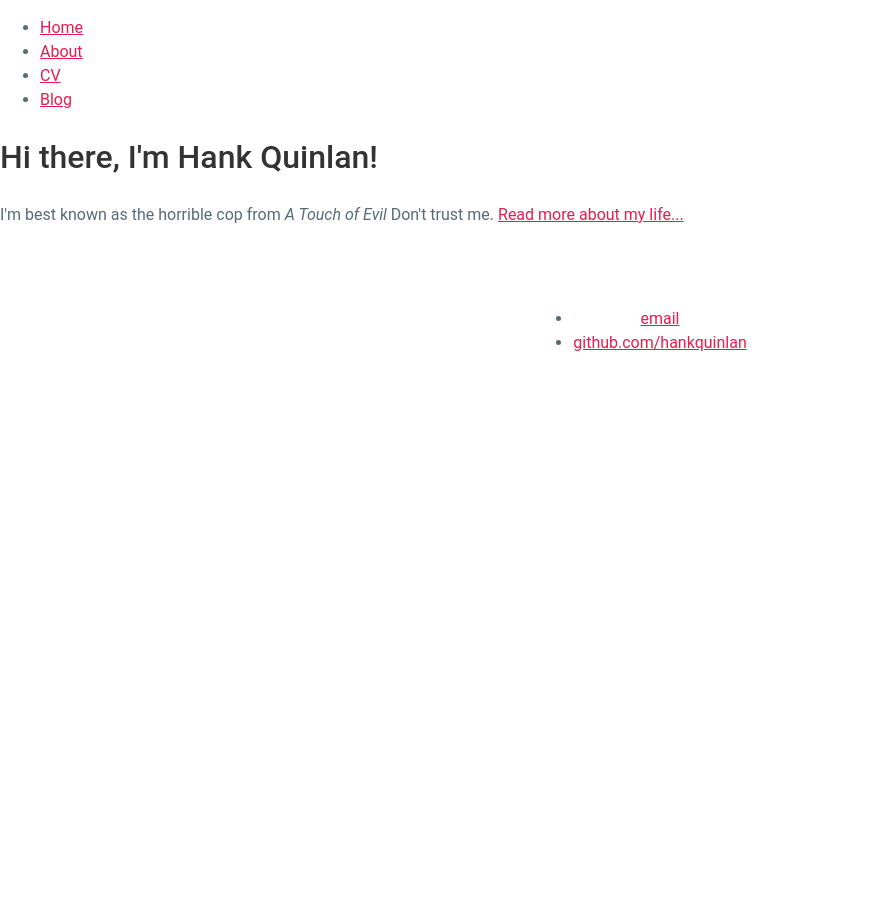
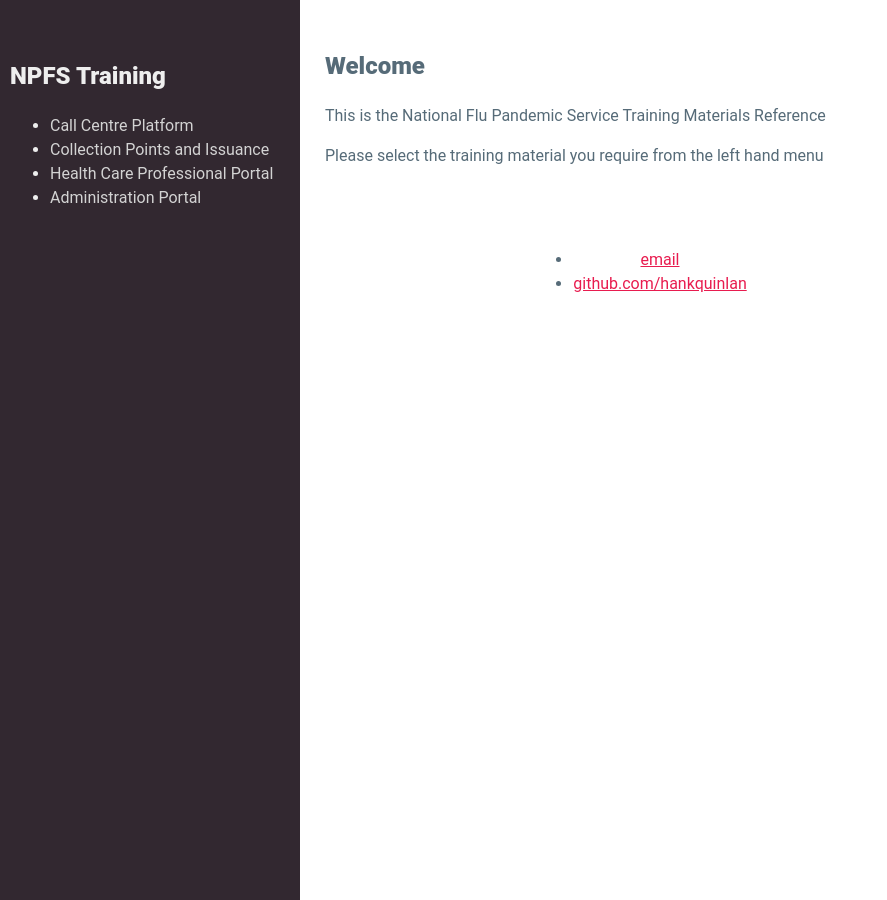
Before and after one commit to npfs/npfs.github.io, a Jekyll site: the page built from index.md, in a window 1280 px wide. Shown: the whole page, without its empty margins (0-887 px from the left). Built offline with Jekyll 4.4.1, drawn with Linux system fonts in a browser that asks for light colours.

```diff
--- a/_layouts/default.html
+++ b/_layouts/default.html
@@ -6,19 +6,27 @@
             <link rel="stylesheet" type="text/css" href="./css/main.css">
         </head>
         <body>
+
+            <div class="sidebar">
+                <h2>NPFS Training</h2>
                 <nav>
                     <ul>
-                    <li><a href="/">Home</a></li>
-                    <li><a href="/about">About</a></li>
-                    <li><a href="/cv">CV</a></li>
-                    <li><a href="/blog">Blog</a></li>
+                        <li><a href="/cca.html">Call Centre Platform</a></li>
+                        <li><a href="/about">Collection Points and Issuance</a></li>
+                        <li><a href="/cv">Health Care Professional Portal</a></li>
+                        <li><a href="/blog">Administration Portal</a></li>
                     </ul>
                 </nav>
+            </div>
+
+            <div class="content-container">
                 <div class="container">
 
                 {{ content }}
 
                 </div><!-- /.container -->
+            </div>
+
             <footer>
                 <ul>
                     <li><a href="mailto:hankquinlanhub@gmail.com">email</a></li>
--- a/css/main.css
+++ b/css/main.css
@@ -46,7 +46,7 @@ body {
 
 body {
   line-height: 1.5;
-  padding: 4em 1em;
+  /*padding: 4em 1em;*/
 }
 
 h2 {
@@ -58,12 +58,6 @@ h2 {
 
 body {
   color: #555;
-}
-
-h1,
-h2,
-strong {
-  color: #333;
 }
 
 /* 05 Balance */
@@ -143,7 +137,7 @@ body {
 h1,
 h2,
 strong {
-  font-weight: 500;
+  font-weight: 800;
 }
 
 /* 09 Images */
@@ -275,10 +269,58 @@ html a.button {
   background: #55acee;
 }
 
+.sidebar {
+    background-color: #322830;
+    height: 100%;
+    left: 0;
+    overflow: auto;
+    padding: 10px;
+    position: fixed;
+    top: 0;
+    width: 280px;
+    color: #eee;
+}
+
+.sidebar a {
+  color: lightgray;
+  text-decoration: none;
+}
+
+.sidebar a:hover {
+  color: white;
+  text-decoration: underline;
+}
+
+.content-container {
+    margin-left: 325px;
+    min-height: 100%
+}
+.content {
+    background-color: #272822;
+    color: #444;
+    line-height: 22px;
+    margin-left: 540px;
+    min-width: 500px
+    padding: 25px;
+}
+
+blockquote {
+  background-color: #f8f8f8;
+  border-left: 5px solid #ddd;
+  padding: 5px;
+  padding-left: 15px;
+  color: #444;
+}
+
 footer .button {
   font-size: 0.8em;
   padding: 1em 2em;
 }
+
+img {
+    display: block;
+    margin-left: auto;
+    margin-right: auto }
 
 .buttons .button {
   display: block;
--- a/index.html
+++ /dev/null
@@ -1,8 +0,0 @@
----
-layout: default
-title: Hank Quinlan, Horrible Cop
----
-<div class="blurb">
-    <h1>Hi there, I'm Hank Quinlan!</h1>
-    <p>I'm best known as the horrible cop from <em>A Touch of Evil</em> Don't trust me. <a href="/about">Read more about my life...</a></p>
-</div><!-- /.blurb -->
--- /dev/null
+++ b/index.md
@@ -0,0 +1,9 @@
+---
+layout: default
+title: NPFS Training Index
+---
+## Welcome
+
+This is the National Flu Pandemic Service Training Materials Reference
+
+Please select the training material you require from the left hand menu
```
Also changed, not shown: cca.md (added, +52 -0 lines), images/login-screen.jpg (added), images/role-screen.jpg (added). Lines whose indentation alone changed are shown as unchanged.
